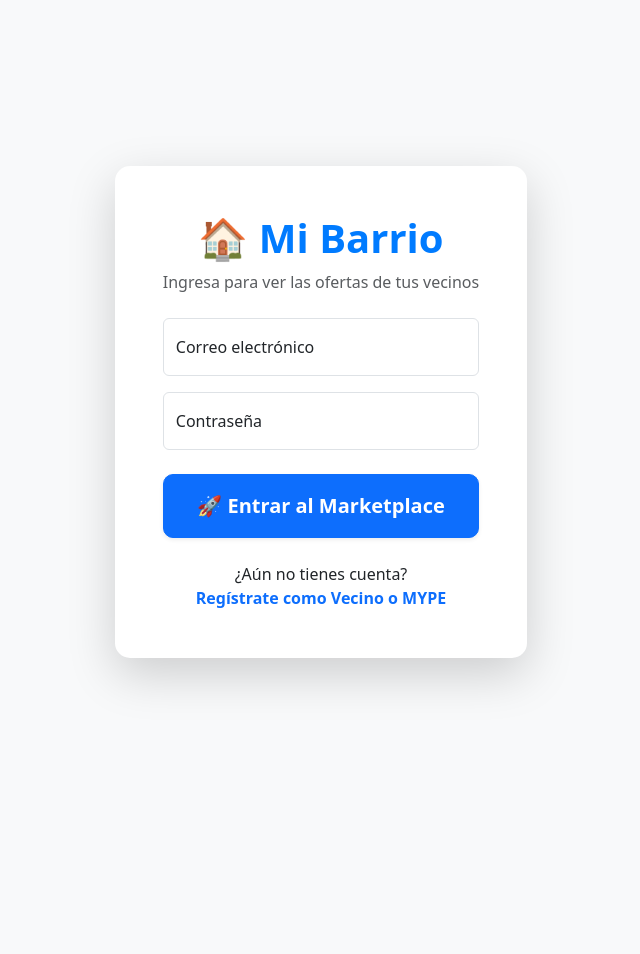
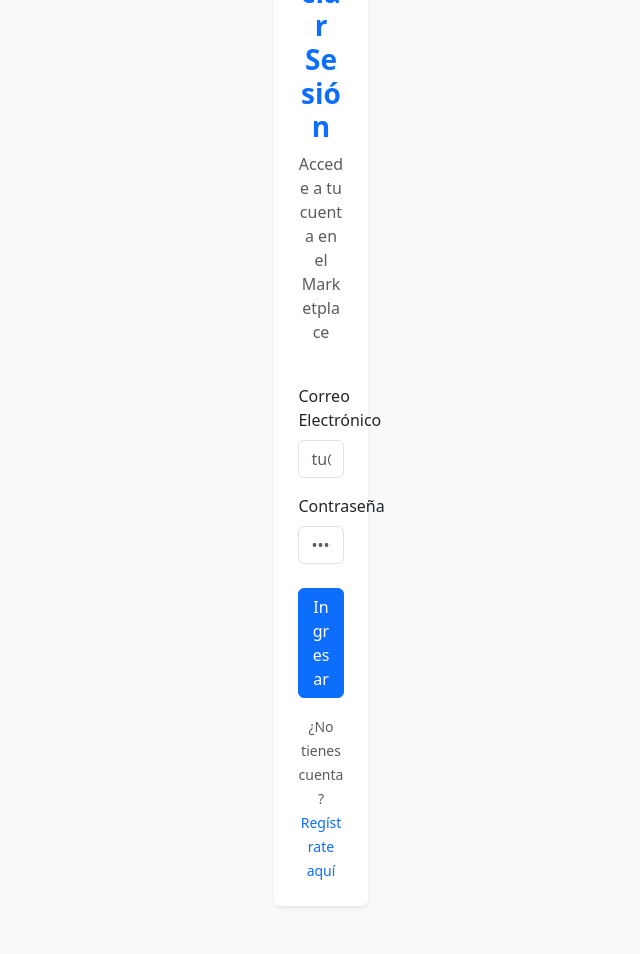
Before and after one commit to otambraico/marketplace, a Flask app: page /login in a window 1280 px wide. Shown: the whole page, without its empty margins (319-959 px from the left). Before the commit the page ends 687 px from the top, so only its background shows below. Run offline with Flask 3, Linux system fonts and the light colour scheme; some libraries are stand-ins or nearby versions.

Commit message:
Quincua primera actualización del sistema en producción

```diff
--- a/app.py
+++ b/app.py
@@ -164,40 +164,57 @@ def bandeja_entrada():
 
 @app.route('/login', methods=['GET', 'POST'])
 def login():
+    # Si ya está logueado, lo enviamos a su respectivo inicio
+    if 'user_id' in session:
+        return redirect('/dashboard_mype' if session.get('rol') == 'mype' else '/')
+
     if request.method == 'POST':
-        email = request.form['email']
-        password = request.form['password']
+        email = request.form.get('email')
+        password = request.form.get('password') # Idealmente esto debería estar encriptado (hash)
 
         conn = get_db_connection()
         cursor = conn.cursor()
-        cursor.execute("SELECT * FROM usuarios WHERE email = %s", (email,)) # [cite: 6]
+
+        # 1. Autenticación: Buscar al usuario
+        cursor.execute("SELECT id, nombre, rol, password FROM usuarios WHERE email = %s", (email,))
         user = cursor.fetchone()
+
+        # Validar contraseña (asumiendo texto plano para el ejemplo)
+        if user and user['password'] == password:
+
+            # 2. Configurar la sesión BASE
+            session['user_id'] = user['id']
+            session['nombre'] = user['nombre']
+            session['rol'] = user['rol'] # Puede ser 'cliente' o 'mype'
+
+            # 3. EL CHECKLIST DE SEGURIDAD MYPE (La pieza clave)
+            if user['rol'] == 'mype':
+                # Buscamos en perfiles_mype el ID que le corresponde a este usuario
+                cursor.execute("SELECT id FROM perfiles_mype WHERE usuario_id = %s", (user['id'],))
+                perfil = cursor.fetchone()
+
+                if perfil:
+                    # Guardamos el mype_id en la sesión.
+                    # Sin esto, no podría publicar productos.
+                    session['mype_id'] = perfil['id']
+                else:
+                    # Caso borde: Es MYPE pero no ha completado su perfil
+                    session['mype_id'] = None
+
+                cursor.close()
+                conn.close()
+                return redirect('/dashboard_mype')
+
+            # Si es cliente normal
+            cursor.close()
+            conn.close()
+            return redirect('/')
+
+        else:
+            flash("Correo o contraseña incorrectos.", "danger")
+
         cursor.close()
         conn.close()
-
-        # 1. Validamos si el usuario existe
-        if user and check_password_hash(user['password'], password):
-            # 2. Validamos la contraseña
-                if user['estado'] != 'activo':
-                   flash("⚠️ Tu cuenta está suspendida. Contacta al administrador.")
-                   return redirect('/login')
-
-                # Guardamos datos clave en la sesión
-                session['user_id'] = user['id']
-                session['user_nombre'] = user['nombre']
-                session['user_rol'] = user['rol']
-
-                flash(f"¡Bienvenido de nuevo, {user['nombre']}!")
-
-                # Redirección según el ROL (UX diferenciada)
-                if user['rol'] == 'admin':
-                    return redirect('/admin')
-                elif user['rol'] == 'mype':
-                    return redirect('/dashboard_mype')
-                return redirect('/') # El cliente vuelve al mapa
-
-        else:
-            flash("❌ El correo electrónico o la contraseña no está registrado.", "danger")
 
     return render_template('login.html')
 
@@ -400,6 +417,33 @@ def eliminar_producto(producto_id):
 
     return redirect('/dashboard_mype')
 
+# --- FUNCIONALIDAD: AJUSTES (PERFIL MYPE) ---
+@app.route('/perfil_mype/editar', methods=['GET', 'POST'])
+@login_required
+def editar_perfil_mype():
+    mype_id = session.get('mype_id')
+    conn = get_db_connection()
+    cursor = conn.cursor()
+
+    if request.method == 'POST':
+        nombre = request.form.get('nombre')
+        descripcion = request.form.get('descripcion')
+        # Aquí puedes añadir rubro, contacto, etc.
+
+        cursor.execute('''
+            UPDATE mypes SET nombre = %s, descripcion = %s
+            WHERE id = %s
+        ''', (nombre, descripcion, mype_id))
+        conn.commit()
+        flash("Perfil actualizado", "success")
+        return redirect('/dashboard_mype')
+
+    cursor.execute("SELECT * FROM mypes WHERE id = %s", (mype_id,))
+    mype = cursor.fetchone()
+    cursor.close()
+    conn.close()
+    return render_template('editar_mype.html', mype=mype)
+
 #Lógica del Admin
 @app.route('/admin')
 @login_required
--- a/templates/dashboard_mype.html
+++ b/templates/dashboard_mype.html
@@ -11,7 +11,7 @@
             <a href="/perfil_mype/editar" class="btn btn-outline-secondary btn-sm flex-fill">
                 <i class="bi bi-gear"></i> Ajustes
             </a>
-            <a href="/" class="btn btn-primary btn-sm flex-fill">
+            <a href="/productos/nuevo" class="btn btn-primary btn-sm flex-fill">
                 <i class="bi bi-plus-lg"></i> Nuevo Producto
             </a>
         </div>
--- a/templates/login.html
+++ b/templates/login.html
@@ -11,15 +11,16 @@
     </style>
 
 </head>
+
 {% extends "base.html" %}
-
 {% block content %}
-<div class="container d-flex align-items-center justify-content-center" style="min-height: 80vh;">
-    <div class="card shadow-lg border-0" style="width: 100%; max-width: 450px; border-radius: 15px;">
-        <div class="card-body p-4 p-md-5">
+<div class="container py-5">
+    <div class="row justify-content-center">
+        <div class="col-12 col-md-6 col-lg-4">
+            <div class="card border-0 shadow-sm p-4">
                 <div class="text-center mb-4">
-                <h1 class="fw-bold" style="color: #007bff;">🏠 Mi Barrio</h1>
-                <p class="text-muted">Ingresa para ver las ofertas de tus vecinos</p>
+                    <h3 class="fw-bold text-primary">Iniciar Sesión</h3>
+                    <p class="text-muted">Accede a tu cuenta en el Marketplace</p>
                 </div>
 
                 {% with messages = get_flashed_messages(with_categories=true) %}
@@ -34,24 +35,22 @@
                 {% endwith %}
 
                 <form action="/login" method="POST">
-                <div class="form-floating mb-3">
-                    <input type="email" name="email" class="form-control" id="floatingEmail" placeholder="nombre@ejemplo.com" required>
-                    <label for="floatingEmail">Correo electrónico</label>
+                    <div class="mb-3">
+                        <label class="form-label">Correo Electrónico</label>
+                        <input type="email" name="email" class="form-control" placeholder="tu@correo.com" required>
                     </div>
 
-                <div class="form-floating mb-4">
-                    <input type="password" name="password" class="form-control" id="floatingPassword" placeholder="Contraseña" required>
-                    <label for="floatingPassword">Contraseña</label>
+                    <div class="mb-4">
+                        <label class="form-label">Contraseña</label>
+                        <input type="password" name="password" class="form-control" placeholder="••••••••" required>
                     </div>
 
-                <button type="submit" class="btn btn-primary btn-lg w-100 py-3 shadow-sm" style="border-radius: 10px; font-weight: 600;">
-                    🚀 Entrar al Marketplace
-                </button>
+                    <button type="submit" class="btn btn-primary w-100 mb-3">Ingresar</button>
+
+                    <div class="text-center">
+                        <small class="text-muted">¿No tienes cuenta? <a href="/registro" class="text-decoration-none">Regístrate aquí</a></small>
+                    </div>
                 </form>
-
-            <div class="text-center mt-4">
-                <p class="mb-0">¿Aún no tienes cuenta?</p>
-                <a href="/registro" class="text-decoration-none fw-bold">Regístrate como Vecino o MYPE</a>
             </div>
         </div>
     </div>
```
Lines whose indentation alone changed are shown as unchanged.
